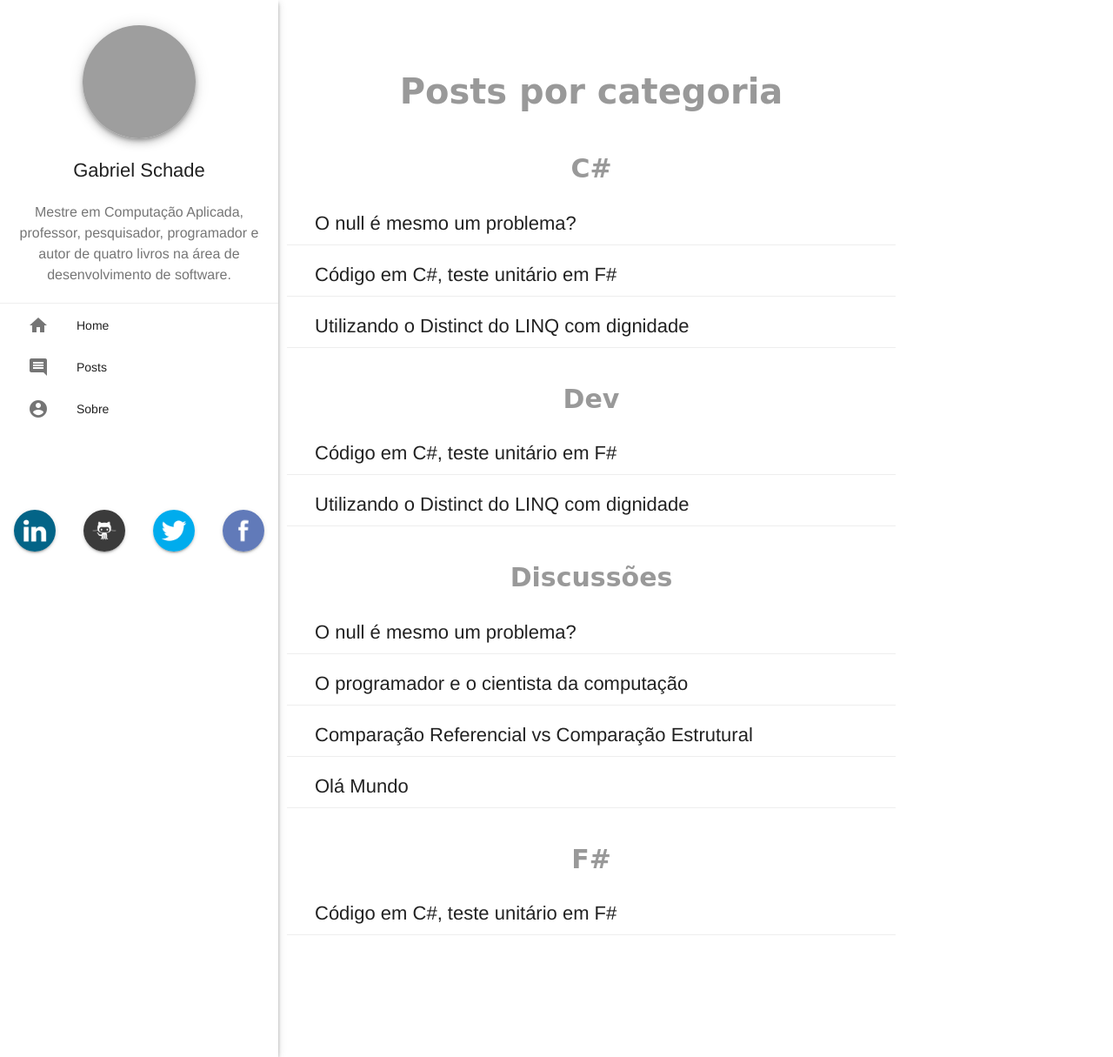
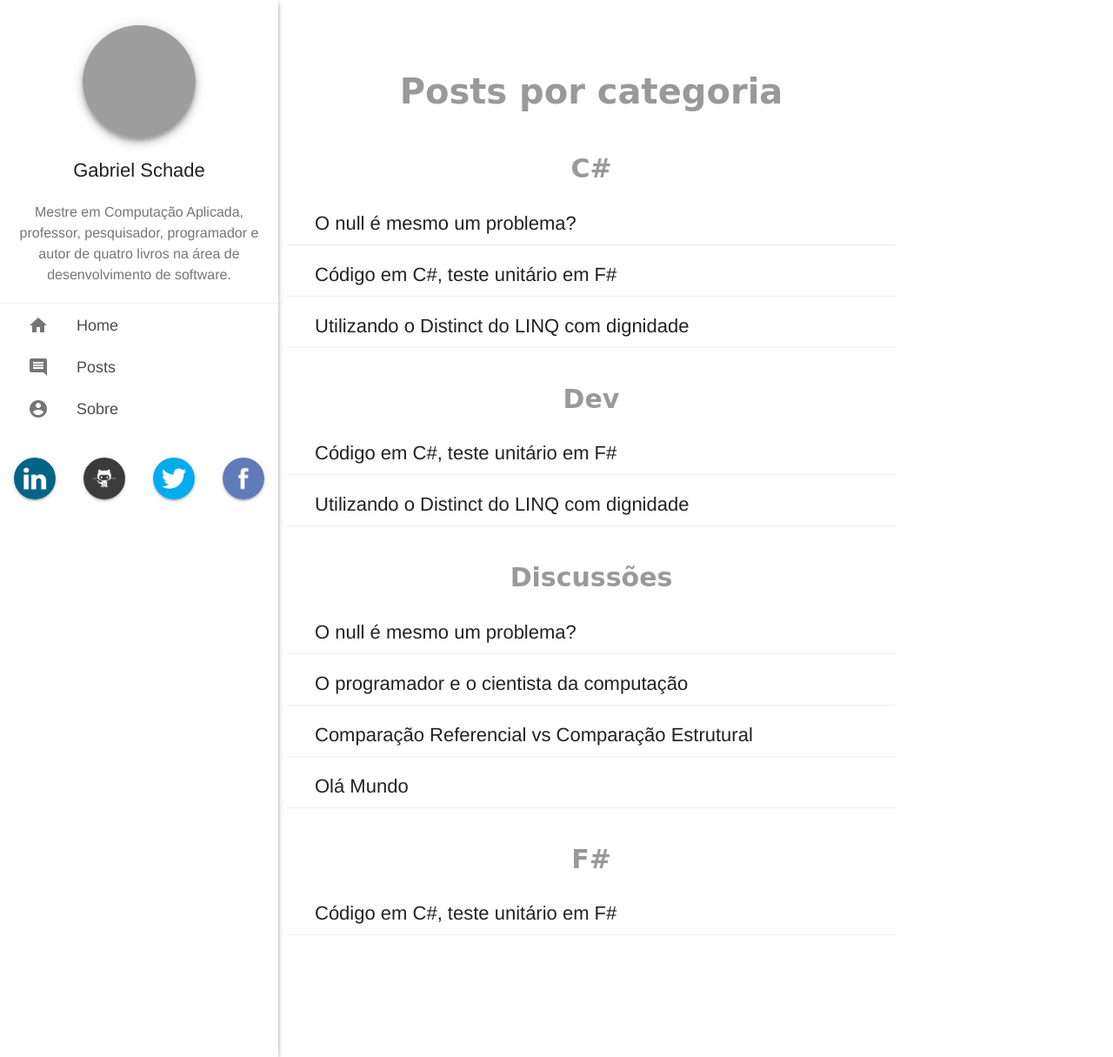
Before and after one commit to gabrielschade/gabrielschade.github.io, a Jekyll site: the page built from posts.md, in a window 1280 px wide and 1215 px high. Shown: the whole window at 87% size. Built offline with Jekyll 4.4.1, drawn with Linux system fonts in a browser that asks for light colours; nearby versions of some CDN libraries; comment, search, counter and statistics services are not loaded; grey boxes are pictures that could not be loaded.

Commit message:
layout-fix

```diff
--- a/_includes/sidebar.html
+++ b/_includes/sidebar.html
@@ -23,7 +23,7 @@
   <hr class="margin-top-0 no-bottom"/>
 
   <div class="row">
-    <ul id="slide-out" class="side-nav" style="transform: translateX(0px);">
+    <ul id="slide-out" class="side-nav padding-bottom-0" style="transform: translateX(0px);">
               <li><a class="none-decoration waves-effect" href="/{{ site.baseurl }}"><i class="strong-on-hover material-icons">home</i>Home</a></li>
               <li><a class="none-decoration waves-effect" href="/posts"><i class="strong-on-hover material-icons">comment</i>Posts</a></li>
               <!--<li><a class="none-decoration waves-effect" href="/projects"><i class="strong-on-hover material-icons">code</i>Projetos</a></li>-->
--- a/css/blog.css
+++ b/css/blog.css
@@ -113,6 +113,11 @@ a .icon:hover{
         width: auto;
         -webkit-box-shadow: none;
         box-shadow: none;
+}
+
+.side-nav li>a{
+    font-size: 18px;
+    color: rgba(0,0,0,0.7);
 }
 
 .strong-on-hover:hover{
@@ -246,6 +251,10 @@ h3.huge.margin-top-65{
     padding:0;
 }
 
+.padding-bottom-0{
+    padding-bottom: 0;
+}
+
 .padding-top-0{
     padding-top: 0;
 }
```
